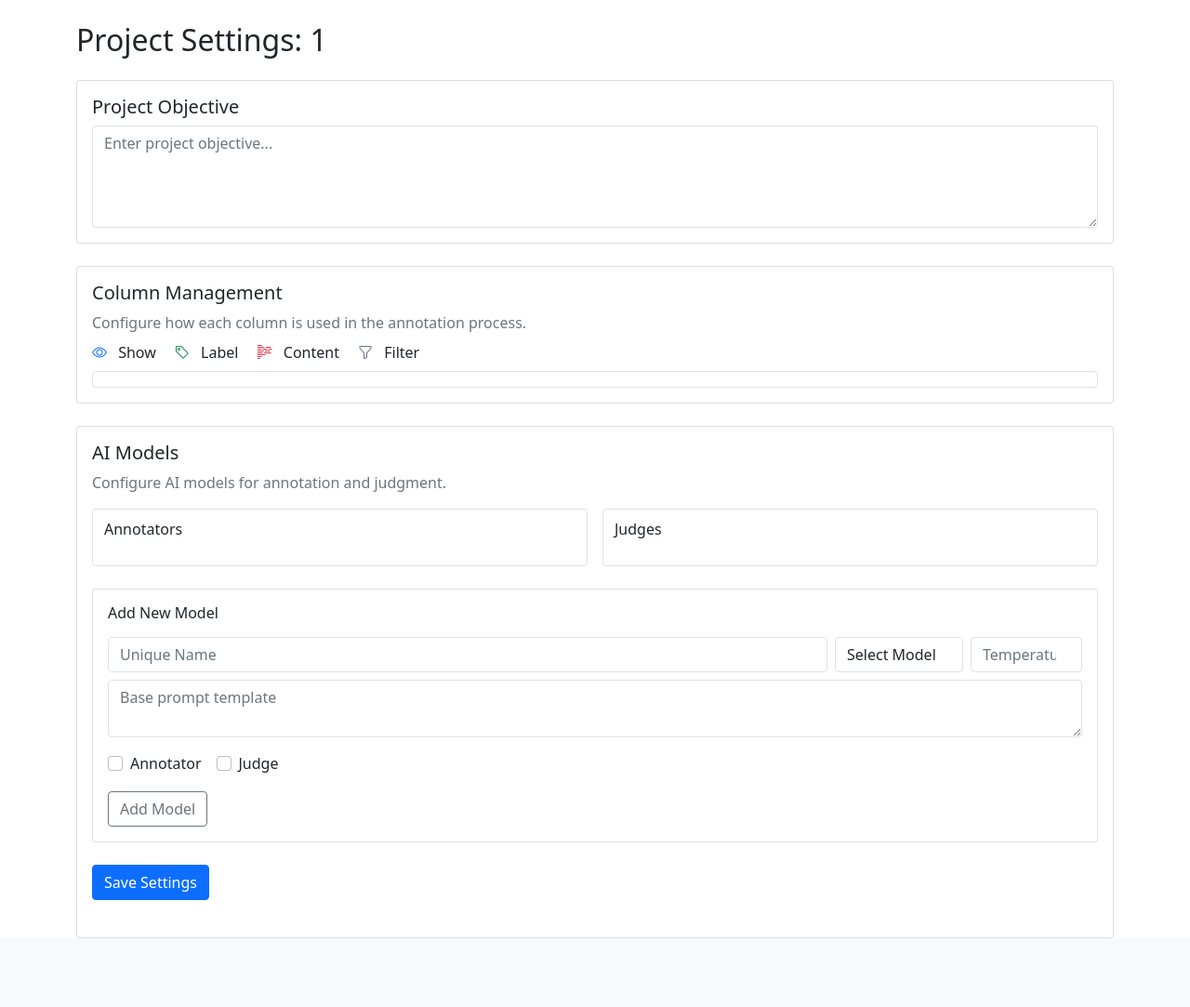
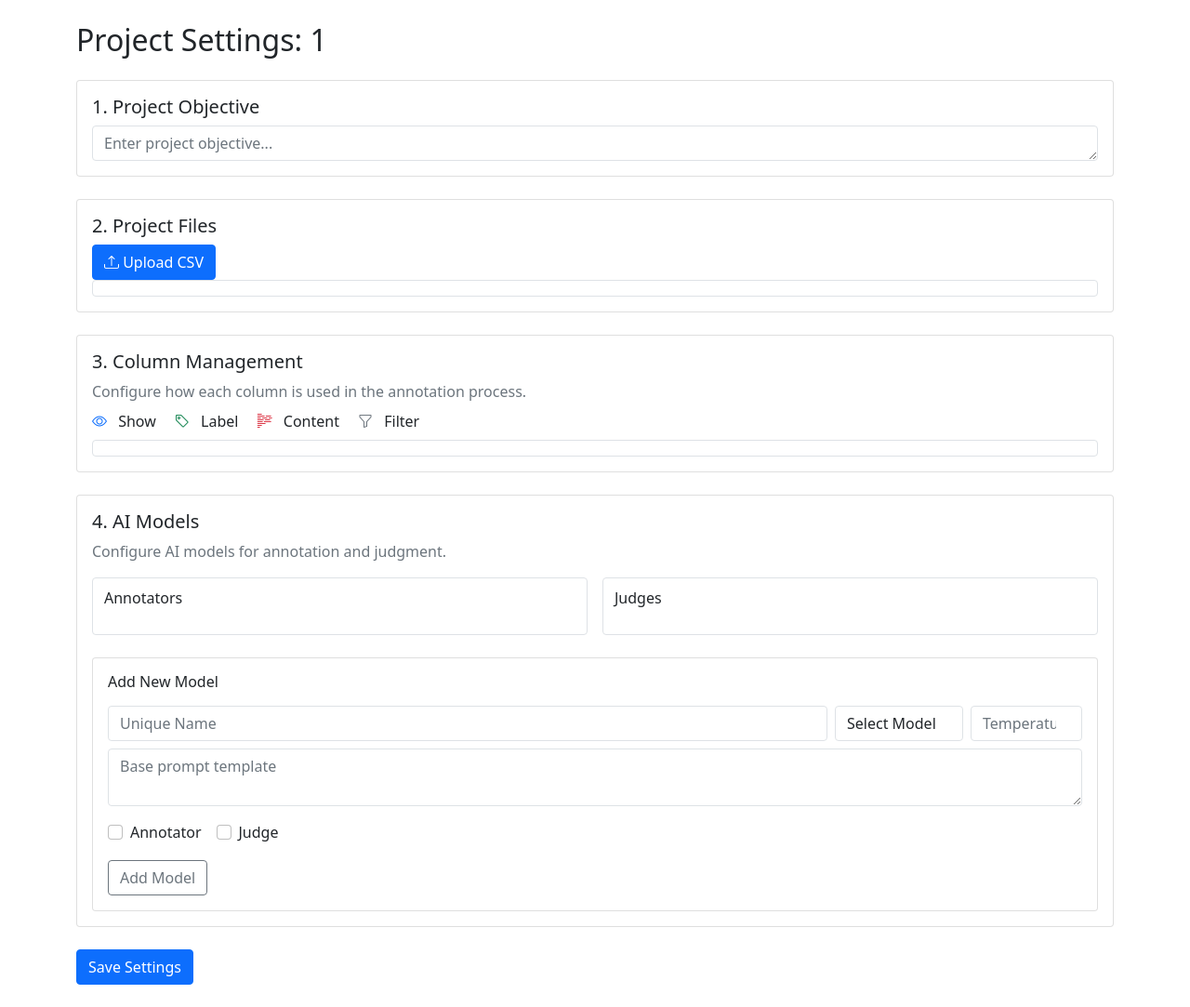
Before and after one commit to md-experiments/genna3, a Flask app: page /settings/1 in a window 1280 px wide. Shown: the part 66-1149 px from the top of the page at 93% size. Before the commit the page ends 1075 px from the top, so only its background shows below. Run offline with Flask 3, Linux system fonts and the light colour scheme; data that the repository does not hold is empty; some libraries are stand-ins or nearby versions.

Commit message:
adding project files selection to settings page

```diff
--- a/templates/settings.html
+++ b/templates/settings.html
@@ -1,4 +1,3 @@
-<!-- Previous code remains unchanged until addAnnotatorBtn.onclick -->
 <!DOCTYPE html>
 <html lang="en">
 <head>
@@ -207,7 +206,7 @@
     }
 </style>
 </head>
-<body>
+<body data-project="{{ project }}">
     <nav class="navbar navbar-expand-lg navbar-light bg-light">
         <div class="container-fluid">
             <a class="navbar-brand" href="/">
@@ -228,14 +227,29 @@
 
         <div class="card mt-4">
             <div class="card-body">
-                <h5 class="card-title">Project Objective</h5>
-                <textarea id="projectObjective" class="form-control" rows="4" placeholder="Enter project objective..."></textarea>
+                <h5 class="card-title">1. Project Objective</h5>
+                <textarea id="projectObjective" class="form-control" rows="1" placeholder="Enter project objective..."></textarea>
             </div>
         </div>
-
         <div class="card mt-4">
             <div class="card-body">
-                <h5 class="card-title">Column Management</h5>
+                <h5 class="card-title">2. Project Files</h5>
+                <div class="col">
+                    <div class="d-flex gap-2 align-items-center">
+
+                        <button class="btn btn-primary" onclick="document.getElementById('fileUpload').click()">
+                            <i class="bi bi-upload"></i> Upload CSV
+                        </button>
+                    </div>
+                </div>
+                <div id="projectFilesContainer" class="columns-container">
+                    <!-- Columns will be added here dynamically -->
+                </div>
+            </div>
+        </div>
+        <div class="card mt-4">
+            <div class="card-body">
+                <h5 class="card-title">3. Column Management</h5>
                 <p class="text-muted mb-2">Configure how each column is used in the annotation process.</p>
                 <div class="mb-2">
                     <i class="bi bi-eye text-primary me-2"></i> Show
@@ -251,7 +265,7 @@
 
         <div class="card mt-4">
             <div class="card-body">
-                <h5 class="card-title">AI Models</h5>
+                <h5 class="card-title">4. AI Models</h5>
                 <p class="text-muted">Configure AI models for annotation and judgment.</p>
 
                 <div class="ai-models-container mb-4">
@@ -306,7 +320,8 @@
                     <button class="btn btn-outline-secondary" type="button" id="addAnnotatorBtn">Add Model</button>
                 </div>
             </div>
-
+        </div>
+    </div>
 <div class="mt-4 mb-4">
     <button id="saveSettingsBtn" class="btn btn-primary">Save Settings</button>
 </div>
@@ -323,99 +338,113 @@
 </div>
 <script src="https://cdn.jsdelivr.net/npm/bootstrap@5.1.3/dist/js/bootstrap.bundle.min.js"></script>
 <script>
-    document.addEventListener('DOMContentLoaded', () => {
-        const modeSwitch = document.getElementById('modeSwitch');
-        const projectObjective = document.getElementById('projectObjective');
-        const columnsContainer = document.getElementById('columnsContainer');
-        const annotatorsList = document.getElementById('annotatorsList');
-        const judgesList = document.getElementById('judgesList');
-        const isAnnotator = document.getElementById('isAnnotator');
-        const isJudge = document.getElementById('isJudge');
-        const addAnnotatorBtn = document.getElementById('addAnnotatorBtn');
-        const saveSettingsBtn = document.getElementById('saveSettingsBtn');
-        const newAnnotatorLabelPrompts = document.getElementById('newAnnotatorLabelPrompts');
-
     let availableModels = [];
     let lastModelSettings = null;
 
-        // Dark mode handling
-        if (localStorage.getItem('darkMode') === 'true') {
-            document.body.classList.add('dark-mode');
-            modeSwitch.checked = true;
+    // Upload file
+    function uploadFile(input) {
+            if (!input.files.length) return;
+
+            const file = input.files[0];
+            if (!file.name.endsWith('.csv')) {
+                alert('Please select a CSV file');
+                return;
             }
 
-        modeSwitch.addEventListener('change', () => {
-            document.body.classList.toggle('dark-mode');
-            localStorage.setItem('darkMode', modeSwitch.checked);
+            const formData = new FormData();
+            formData.append('file', file);
+            formData.append('project', document.body.getAttribute('data-project'));
+
+            fetch('/upload_csv', {
+                method: 'POST',
+                body: formData
+            })
+            .then(response => response.json())
+            .then(data => {
+                if (data.error) {
+                    alert(data.error);
+                } else {
+                    loadSettings();
+                    input.value = '';
+                }
+            });
+        }
+
+
+        // Initial load
+        function loadSettings() {
+            fetch(`/get_project_settings/{{ project }}`)
+                .then(response => response.json())
+                .then(data => {
+                    const settings = data.settings;
+                    const columns = data.columns;
+
+                    availableModels = data.available_models;
+
+                    projectObjective.value = settings.objective || '';
+
+                    const modelSelect = document.getElementById('newAnnotatorModel');
+                    modelSelect.innerHTML = '<option value="">Select Model</option>' +
+                        availableModels.map(model => `<option value="${model}">${model}</option>`).join('');
+
+
+                    const project = document.body.getAttribute('data-project');
+                    fetch(`/get_project_files/${project}`)
+                        .then(response => response.json())
+                        .then(files => {
+                            projectFilesContainer.innerHTML = '';
+                            if (files.length > 0) {
+
+                                    files.forEach(filename => {
+                                        projectFilesContainer.appendChild(createFileElement(filename));
+                                    });
+                                // loadFileData(files[0]);
+                            }
+                        });
+                    columnsContainer.innerHTML = '';
+                    columns.forEach(column => {
+                        const columnSettings = settings.columns[column] || {
+                            show: true,
+                            label: false,
+                            content: false,
+                            filter: false
+                        };
+                        columnsContainer.appendChild(createColumnElement(column, columnSettings));
                     });
 
-// Judge checkbox handler
-isJudge.addEventListener('change', function() {
-    // Simply toggle the checkbox, no need to show annotator selection
-    if (this.checked) {
-        isAnnotator.checked = false; // Can't be both annotator and judge
+                    annotatorsList.innerHTML = '';
+                    judgesList.innerHTML = '';
+                    const models = settings.ai_annotators || [];
+                    models.forEach(model => {
+                        if (model.roles?.includes('annotator')) {
+                            annotatorsList.appendChild(createModelElement(model));
+                        }
+                        if (model.roles?.includes('judge')) {
+                            judgesList.appendChild(createModelElement(model));
                         }
                     });
 
-function generateAnnotatorId(model) {
-    // Create a hash from model details plus random component
-    const randomStr = Math.random().toString(36).substring(2, 15);
-    const modelString = `${model.model_name}-${model.temperature}-${Object.entries(model.label_types || {}).join('-')}-${randomStr}`;
-    return btoa(modelString).replace(/[^a-zA-Z0-9]/g, '');
+                    if (models.length > 0) {
+                        lastModelSettings = models[models.length - 1];
+                        document.getElementById('newAnnotatorModel').value = lastModelSettings.model_name;
+                        document.getElementById('newAnnotatorTemp').value = lastModelSettings.temperature;
+                        document.getElementById('newAnnotatorPrompt').value = lastModelSettings.prompt;
                     }
 
-function validateAnnotatorFields() {
-    const name = document.getElementById('newAnnotatorName').value.trim();
-    const model = document.getElementById('newAnnotatorModel').value.trim();
-    const temp = parseFloat(document.getElementById('newAnnotatorTemp').value);
-    const prompt = document.getElementById('newAnnotatorPrompt').value.trim();
-    const hasRole = isAnnotator.checked || isJudge.checked;
-
-    if (!name) {
-        alert('Please enter a unique name');
-        return false;
-    }
-    if (!model) {
-        alert('Please select a model');
-        return false;
-    }
-    if (isNaN(temp) || temp < 0 || temp > 1) {
-        alert('Temperature must be between 0 and 1');
-        return false;
-    }
-    if (!prompt) {
-        alert('Please enter a base prompt');
-        return false;
-    }
-    if (!hasRole) {
-        alert('Please select at least one role (Annotator or Judge)');
-        return false;
+                    updateLabelConfigs();
+                });
         }
 
-    // Check if name is unique
-    const existingNames = new Set();
-    document.querySelectorAll('.model-item').forEach(item => {
-        existingNames.add(item.getAttribute('data-annotator-name'));
-    });
-    if (existingNames.has(name)) {
-        alert('This name is already in use. Please choose a unique name.');
-        return false;
+function createFileElement(filename) {
+    const div = document.createElement('div');
+        div.className = 'column-item';
+        div.innerHTML = `
+            <div class="column-name">${filename}</div>
+                    `;
+        return div;
     }
 
-    const labelInputs = document.querySelectorAll('#labelConfigs input');
-    if (labelInputs.length > 0) {
-        let allPromptsValid = true;
-        labelInputs.forEach(input => {
-            if (!input.value.trim()) {
-                alert(`Please enter a prompt for ${input.dataset.column}`);
-                allPromptsValid = false;
-            }
-        });
-        if (!allPromptsValid) return false;
-    }
 
-    return true;
-}
  // Model element creation and management
  function createColumnElement(columnName, settings) {
         const div = document.createElement('div');
@@ -473,6 +502,7 @@ function createColumnElement(columnName, settings) {
             `;
         }).join('');
     }
+
 
     function createModelElement(model) {
     const labels = Object.entries(model.label_types || {})
@@ -612,6 +642,68 @@ function createModelElement(model) {
     return div;
 }
 
+
+function generateAnnotatorId(model) {
+    // Create a hash from model details plus random component
+    const randomStr = Math.random().toString(36).substring(2, 15);
+    const modelString = `${model.model_name}-${model.temperature}-${Object.entries(model.label_types || {}).join('-')}-${randomStr}`;
+    return btoa(modelString).replace(/[^a-zA-Z0-9]/g, '');
+}
+
+function validateAnnotatorFields() {
+    const name = document.getElementById('newAnnotatorName').value.trim();
+    const model = document.getElementById('newAnnotatorModel').value.trim();
+    const temp = parseFloat(document.getElementById('newAnnotatorTemp').value);
+    const prompt = document.getElementById('newAnnotatorPrompt').value.trim();
+    const hasRole = isAnnotator.checked || isJudge.checked;
+
+    if (!name) {
+        alert('Please enter a unique name');
+        return false;
+    }
+    if (!model) {
+        alert('Please select a model');
+        return false;
+    }
+    if (isNaN(temp) || temp < 0 || temp > 1) {
+        alert('Temperature must be between 0 and 1');
+        return false;
+    }
+    if (!prompt) {
+        alert('Please enter a base prompt');
+        return false;
+    }
+    if (!hasRole) {
+        alert('Please select at least one role (Annotator or Judge)');
+        return false;
+    }
+
+    // Check if name is unique
+    const existingNames = new Set();
+    document.querySelectorAll('.model-item').forEach(item => {
+        existingNames.add(item.getAttribute('data-annotator-name'));
+    });
+    if (existingNames.has(name)) {
+        alert('This name is already in use. Please choose a unique name.');
+        return false;
+    }
+
+    const labelInputs = document.querySelectorAll('#labelConfigs input');
+    if (labelInputs.length > 0) {
+        let allPromptsValid = true;
+        labelInputs.forEach(input => {
+            if (!input.value.trim()) {
+                alert(`Please enter a prompt for ${input.dataset.column}`);
+                allPromptsValid = false;
+            }
+        });
+        if (!allPromptsValid) return false;
+    }
+
+    return true;
+}
+
+
 // Annotation and scoring functions
 function startAnnotation(model, element) {
     const progressOverlay = element.querySelector('.progress-overlay');
@@ -667,7 +759,7 @@ function pollAnnotationProgress(model, element) {
                         loadModelScores(model, element);
                     }, 1500);
                 } else if (data.status === 'error') {
-                    progressStatus.textContent = 'Error during annotation';
+                    progressStatus.textContent = data.message || 'Error during annotation';
                     setTimeout(() => {
                         progressOverlay.style.display = 'none';
                     }, 1500);
@@ -822,55 +914,41 @@ saveSettingsBtn.onclick = () => {
 };
 
 
-        // Initial load
-        function loadSettings() {
-            fetch(`/get_project_settings/{{ project }}`)
-                .then(response => response.json())
-                .then(data => {
-                    const settings = data.settings;
-                    const columns = data.columns;
-                    availableModels = data.available_models;
 
-                    projectObjective.value = settings.objective || '';
+document.addEventListener('DOMContentLoaded', () => {
+        const modeSwitch = document.getElementById('modeSwitch');
+        const projectObjective = document.getElementById('projectObjective');
+        const columnsContainer = document.getElementById('columnsContainer');
+        const projectFilesContainer = document.getElementById('projectFilesContainer');
+        const annotatorsList = document.getElementById('annotatorsList');
+        const judgesList = document.getElementById('judgesList');
+        const isAnnotator = document.getElementById('isAnnotator');
+        const isJudge = document.getElementById('isJudge');
+        const addAnnotatorBtn = document.getElementById('addAnnotatorBtn');
+        const saveSettingsBtn = document.getElementById('saveSettingsBtn');
+        const newAnnotatorLabelPrompts = document.getElementById('newAnnotatorLabelPrompts');
 
-                    const modelSelect = document.getElementById('newAnnotatorModel');
-                    modelSelect.innerHTML = '<option value="">Select Model</option>' +
-                        availableModels.map(model => `<option value="${model}">${model}</option>`).join('');
 
-                    columnsContainer.innerHTML = '';
-                    columns.forEach(column => {
-                        const columnSettings = settings.columns[column] || {
-                            show: true,
-                            label: false,
-                            content: false,
-                            filter: false
-                        };
-                        columnsContainer.appendChild(createColumnElement(column, columnSettings));
+
+        // Dark mode handling
+        if (localStorage.getItem('darkMode') === 'true') {
+            document.body.classList.add('dark-mode');
+            modeSwitch.checked = true;
+        }
+
+        modeSwitch.addEventListener('change', () => {
+            document.body.classList.toggle('dark-mode');
+            localStorage.setItem('darkMode', modeSwitch.checked);
         });
 
-                    annotatorsList.innerHTML = '';
-                    judgesList.innerHTML = '';
-                    const models = settings.ai_annotators || [];
-                    models.forEach(model => {
-                        if (model.roles?.includes('annotator')) {
-                            annotatorsList.appendChild(createModelElement(model));
-                        }
-                        if (model.roles?.includes('judge')) {
-                            judgesList.appendChild(createModelElement(model));
+
+// Judge checkbox handler
+isJudge.addEventListener('change', function() {
+    // Simply toggle the checkbox, no need to show annotator selection
+    if (this.checked) {
+        isAnnotator.checked = false; // Can't be both annotator and judge
     }
 });
-
-                    if (models.length > 0) {
-                        lastModelSettings = models[models.length - 1];
-                        document.getElementById('newAnnotatorModel').value = lastModelSettings.model_name;
-                        document.getElementById('newAnnotatorTemp').value = lastModelSettings.temperature;
-                        document.getElementById('newAnnotatorPrompt').value = lastModelSettings.prompt;
-                    }
-
-                    updateLabelConfigs();
-                });
-        }
-
         loadSettings();
     });
 </script>
```
Lines whose indentation alone changed are shown as unchanged.
